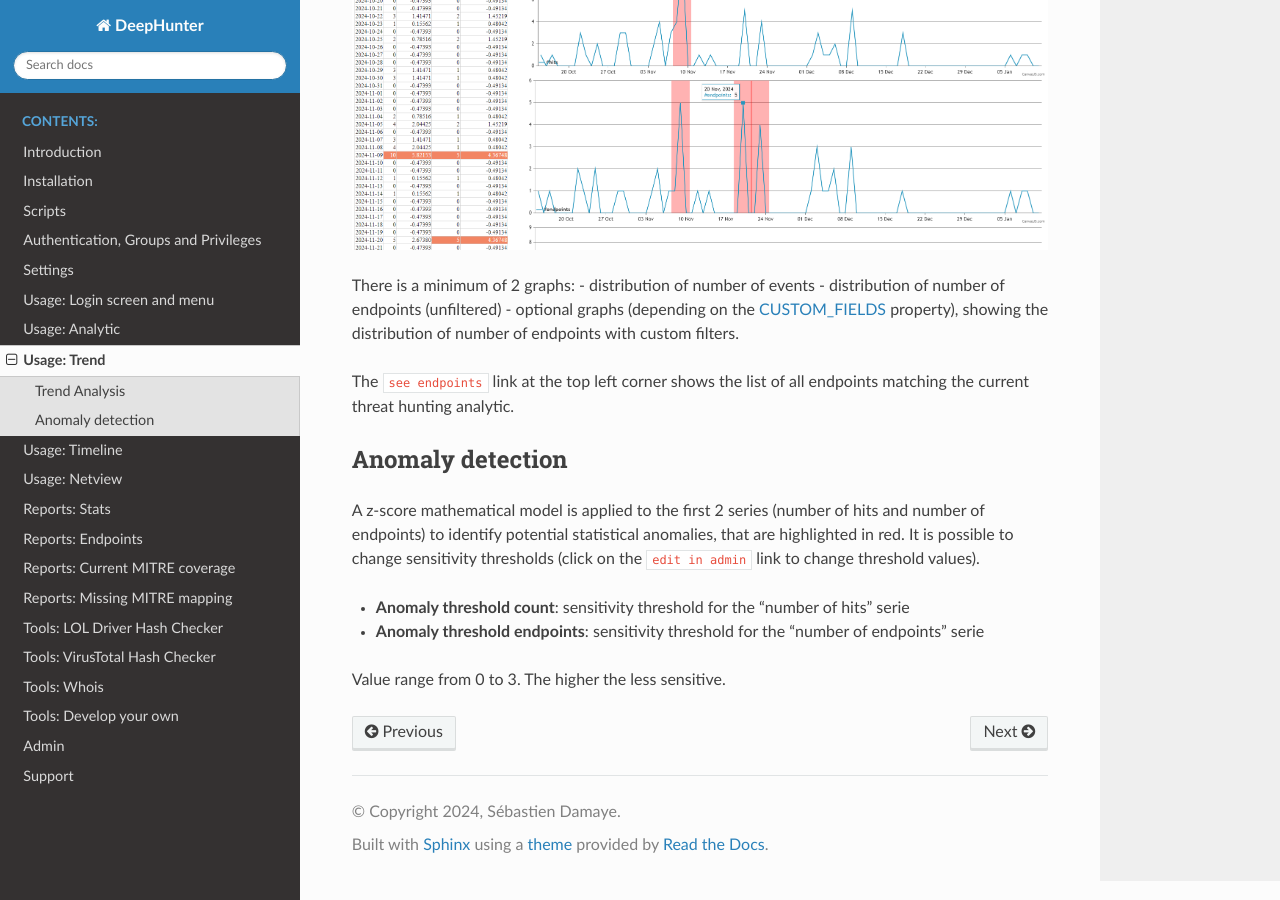
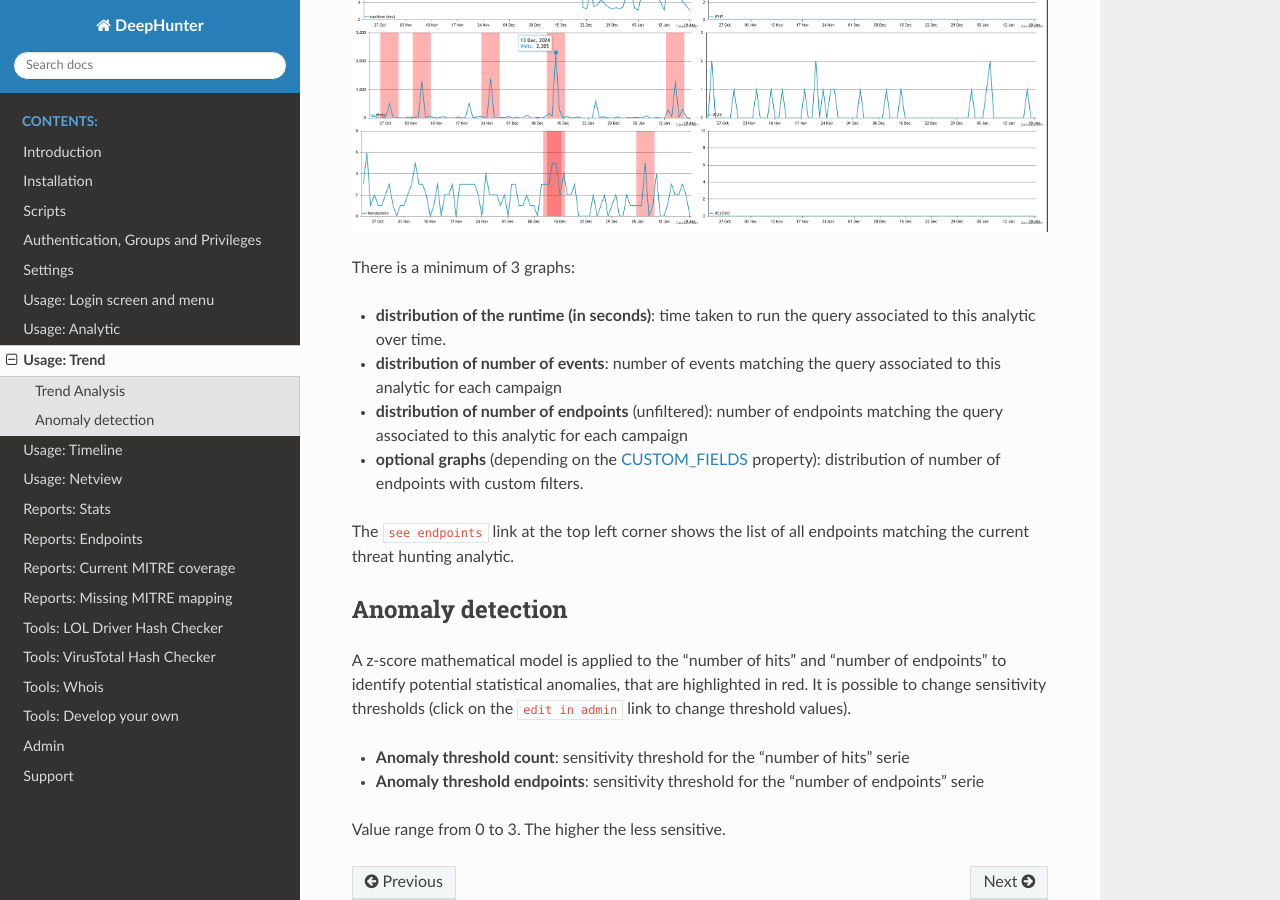
Before and after one commit to wikijm/deephunter, a Sphinx documentation site: the page built from docs/usage_trend.rst, in a window 1280 px wide and 900 px high, scrolled down 412 px. Built offline with Sphinx 7.4.7 and the Read the Docs theme 3.1.0, drawn with Linux system fonts in a browser that asks for light colours.

Commit message:
fixed issue #23

```diff
--- a/docs/usage_trend.rst
+++ b/docs/usage_trend.rst
@@ -9,16 +9,18 @@ The trend analysis is a special component of threat hunting analytics, to help t
   :width: 1500
   :alt: Trend Analysis
 
-There is a minimum of 2 graphs:
-- distribution of number of events
-- distribution of number of endpoints (unfiltered)
-- optional graphs (depending on the `CUSTOM_FIELDS <settings.html#custom-fields>`_ property), showing the distribution of number of endpoints with custom filters.
+There is a minimum of 3 graphs:
+
+- **distribution of the runtime (in seconds)**: time taken to run the query associated to this analytic over time.
+- **distribution of number of events**: number of events matching the query associated to this analytic for each campaign
+- **distribution of number of endpoints** (unfiltered): number of endpoints matching the query associated to this analytic for each campaign
+- **optional graphs** (depending on the `CUSTOM_FIELDS <settings.html#custom-fields>`_ property): distribution of number of endpoints with custom filters.
 
 The ``see endpoints`` link at the top left corner shows the list of all endpoints matching the current threat hunting analytic.
 
 Anomaly detection
 *****************
-A z-score mathematical model is applied to the first 2 series (number of hits and number of endpoints) to identify potential statistical anomalies, that are highlighted in red. It is possible to change sensitivity thresholds (click on the ``edit in admin`` link to change threshold values).
+A z-score mathematical model is applied to the "number of hits" and "number of endpoints" to identify potential statistical anomalies, that are highlighted in red. It is possible to change sensitivity thresholds (click on the ``edit in admin`` link to change threshold values).
 
 - **Anomaly threshold count**: sensitivity threshold for the "number of hits" serie
 - **Anomaly threshold endpoints**: sensitivity threshold for the "number of endpoints" serie
```
Also changed, not shown: docs/img/trend_analysis.png, 1 other file.
